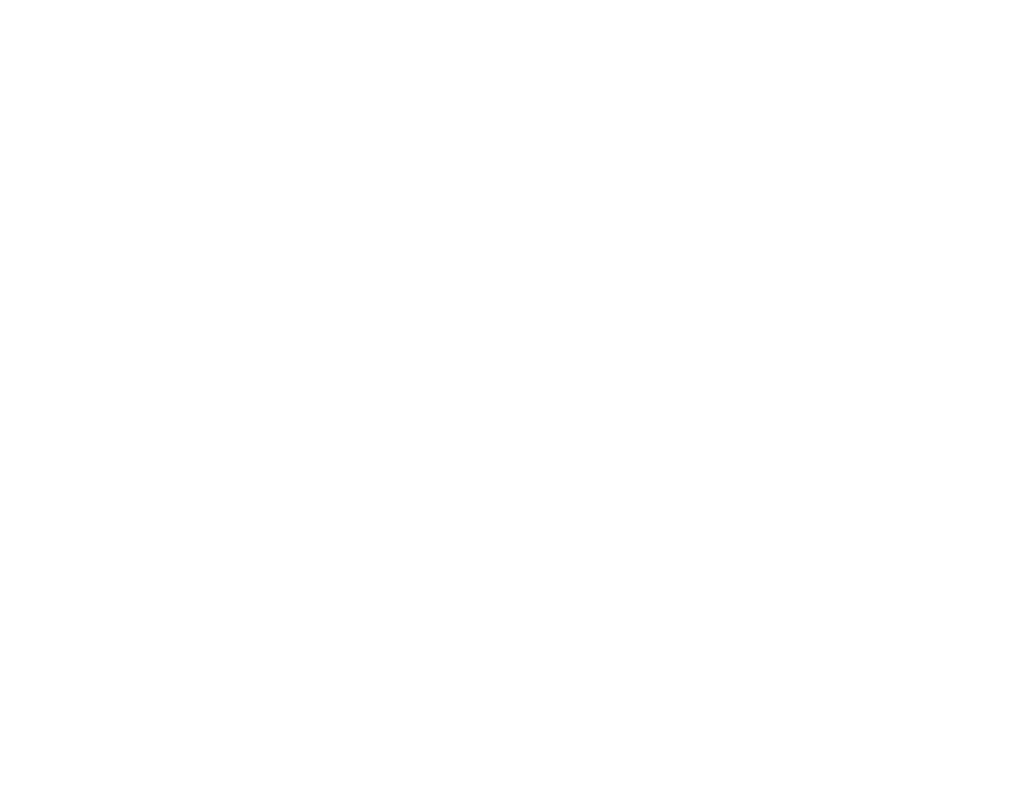
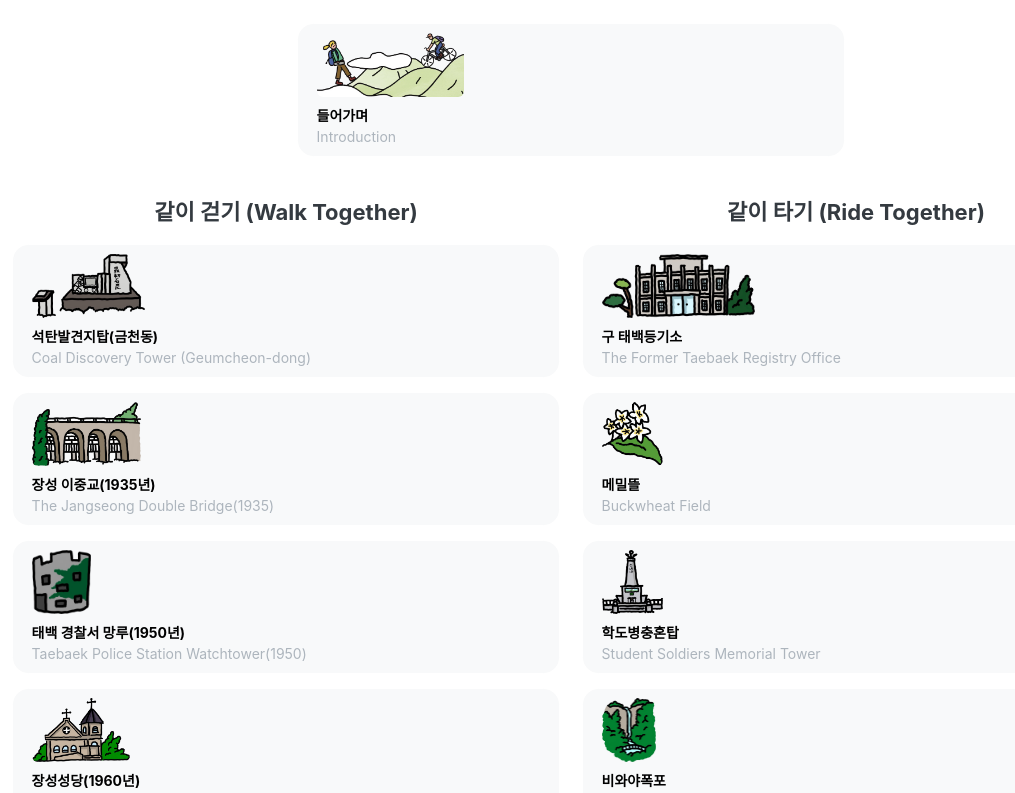
Before and after one commit to jieun1yoon/ComeTaebaek, a React (Vite) app: page / in a window 1280 px wide. Shown: the top 793 px of the page, without its empty margins (69-1084 px from the left). Built offline with nearby package versions, Linux system fonts and the light colour scheme.

Commit message:
정적 파일 경로를 루트 기준으로 수정하여 이미지 및 오디오 404 오류 해결

```diff
--- a/src/App.jsx
+++ b/src/App.jsx
@@ -8,7 +8,7 @@ import "./styles/bootstrap.css";
 function App() {
     const [language, setLanguage] = useState("ko");
     return (
-        <BrowserRouter basename="/ComeTaebaek/">
+        <BrowserRouter basename="">
             <Routes>
                 <Route
                     path="/"
--- a/src/components/Home.jsx
+++ b/src/components/Home.jsx
@@ -14,7 +14,7 @@ export default function Home({ places, language }) {
             onClick={() => navigate(`/${place.id}`)}
         >
             <img
-                src={basePath + place.image}
+                src={`/images/${place.image.replace(/^\/|images\//, "")}`}
                 alt={place.name_ko}
                 className="img-fluid rounded mb-2"
                 style={{ height: "64px", width: "auto", objectFit: "contain" }}
--- a/src/components/PlaceDetail.jsx
+++ b/src/components/PlaceDetail.jsx
@@ -6,9 +6,9 @@ function PlaceDetail({ place, language, onHome, onLang }) {
     const basePath = import.meta.env.BASE_URL || "/ComeTaebaek/";
     const audioSrc =
         language === "en"
-            ? basePath + place.audio_en.replace(/^\//, "")
-            : basePath + place.audio_ko.replace(/^\//, "");
-    const imageSrc = basePath + place.image.replace(/^\//, "");
+            ? `/audio/${place.audio_en.replace(/^\/|audio\//, "")}`
+            : `/audio/${place.audio_ko.replace(/^\/|audio\//, "")}`;
+    const imageSrc = `/images/${place.image.replace(/^\/|images\//, "")}`;
 
     return (
         <div className="container my-4">
--- a/vite.config.js
+++ b/vite.config.js
@@ -2,6 +2,6 @@ import { defineConfig } from "vite";
 import react from "@vitejs/plugin-react";
 
 export default defineConfig({
-    base: "/ComeTaebaek/",
+    base: "",
     plugins: [react()],
 });
```
